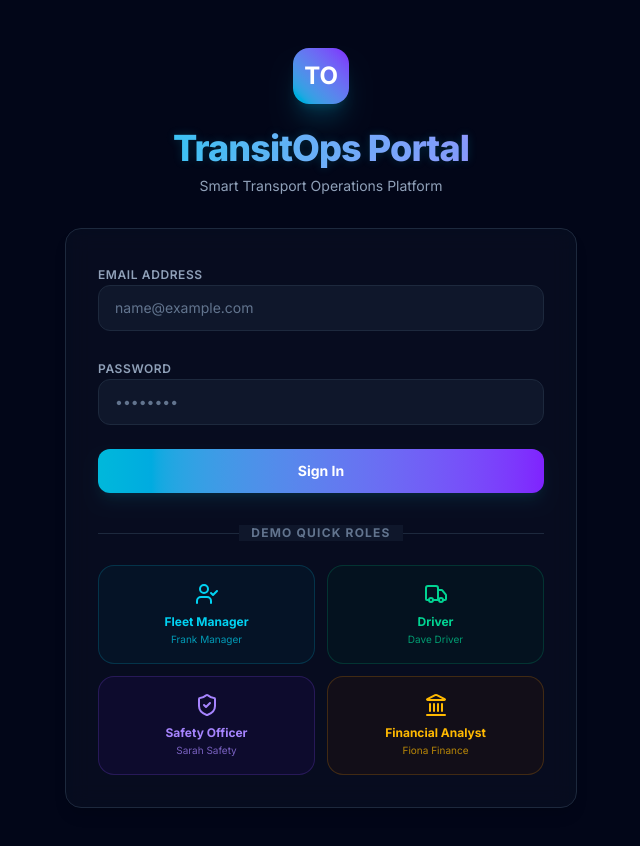
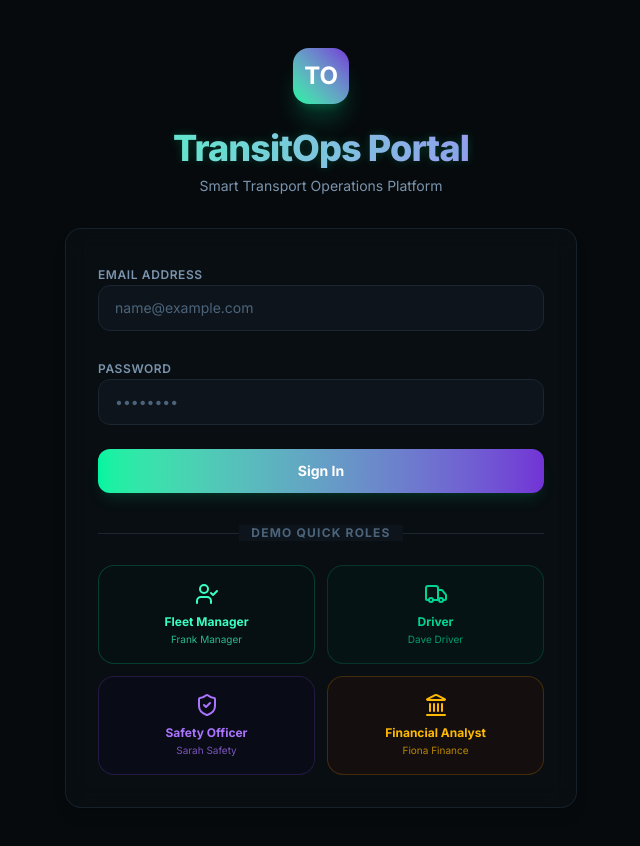
Before and after one commit to Deep2812msu2006/odoohackathon, a React (Vite) app in the folder frontend/: page /login in a window 1280 px wide. Shown: the top 846 px of the page, without its empty margins (319-959 px from the left). Built offline with nearby package versions, Linux system fonts and the light colour scheme.

Commit message:
design: redesign background and accents to custom Obsidian Cyberpunk Synthwave theme

```diff
--- a/frontend/src/index.css
+++ b/frontend/src/index.css
@@ -1,8 +1,57 @@
 @import "tailwindcss";
 
 @theme {
-  --color-brand-cyan: #06b6d4;
-  --color-brand-violet: #8b5cf6;
+  /* Override Slate to be a deep luxury obsidian teal/cyan-midnight */
+  --color-slate-950: #060a0d; /* Ultra deep dark teal-obsidian canvas background */
+  --color-slate-900: #0d141b; /* Card panel background */
+  --color-slate-800: #1b2631; /* Borders, grid dividers, inactive states */
+  --color-slate-700: #293847; /* Inactive selections / muted borders */
+  --color-slate-600: #394d61;
+  --color-slate-500: #4c647b;
+  --color-slate-400: #7b94ad; /* Muted text / labels */
+  --color-slate-300: #a9bed1;
+  --color-slate-200: #d6e3f0; /* Default reading text */
+  --color-slate-100: #f3f7fa; /* Highlighted headers */
+
+  /* Override Cyan to be a vibrant cyberpunk neon mint/aquamarine */
+  --color-cyan-950: #002219;
+  --color-cyan-900: #003a2b;
+  --color-cyan-800: #00563f;
+  --color-cyan-700: #007455;
+  --color-cyan-600: #00936c;
+  --color-cyan-500: #00f5a0; /* Glowing Neon Mint Green */
+  --color-cyan-400: #39ffc2;
+  --color-cyan-300: #7effdc;
+  --color-cyan-200: #b3ffe8;
+  --color-cyan-100: #e6fff6;
+
+  /* Override Violet to be an electric purple/indigo */
+  --color-violet-950: #12052b;
+  --color-violet-900: #240b54;
+  --color-violet-800: #3a1580;
+  --color-violet-700: #5422ad;
+  --color-violet-600: #7232d6;
+  --color-violet-500: #8f4ff6; /* Neon Violet */
+  --color-violet-400: #aa74ff;
+  --color-violet-300: #c69dff;
+  --color-violet-200: #e2c6ff;
+  --color-violet-100: #f3e8ff;
+
+  /* Override Blue to be a deep electric cyan-blue */
+  --color-blue-950: #021a24;
+  --color-blue-900: #043144;
+  --color-blue-800: #064b66;
+  --color-blue-700: #07668a;
+  --color-blue-600: #0983af;
+  --color-blue-500: #0ca4db;
+  --color-blue-400: #38bdf8;
+  --color-blue-300: #7dd3fc;
+  --color-blue-200: #bae6fd;
+  --color-blue-100: #e0f2fe;
+
+  /* Accent brand variables */
+  --color-brand-cyan: var(--color-cyan-500);
+  --color-brand-violet: var(--color-violet-500);
   --color-brand-rose: #f43f5e;
   --color-brand-amber: #f59e0b;
 }
@@ -30,11 +79,11 @@
 
 /* Glowing Glassmorphism panels */
 .glass-panel {
-  @apply bg-slate-900/40 backdrop-blur-md border border-slate-800 rounded-2xl shadow-lg transition-all duration-300;
+  @apply bg-slate-900/40 backdrop-blur-md border border-slate-800/80 rounded-2xl shadow-lg transition-all duration-300;
 }
 
 .glass-panel-glow {
-  @apply bg-slate-900/40 backdrop-blur-md border border-slate-800 rounded-2xl shadow-lg transition-all duration-300 hover:border-cyan-500/30 hover:shadow-cyan-950/20 hover:shadow-xl;
+  @apply bg-slate-900/40 backdrop-blur-md border border-slate-800/80 rounded-2xl shadow-lg transition-all duration-300 hover:border-cyan-500/25 hover:shadow-cyan-950/10 hover:shadow-xl;
 }
 
 /* Glowing gradients for primary actions */
@@ -58,9 +107,9 @@
 
 /* Glowing text classes */
 .glow-text-cyan {
-  text-shadow: 0 0 10px rgba(6, 182, 212, 0.2);
+  text-shadow: 0 0 10px rgba(0, 245, 160, 0.2);
 }
 
 .glow-text-violet {
-  text-shadow: 0 0 10px rgba(139, 92, 246, 0.2);
+  text-shadow: 0 0 10px rgba(143, 79, 246, 0.2);
 }
```
